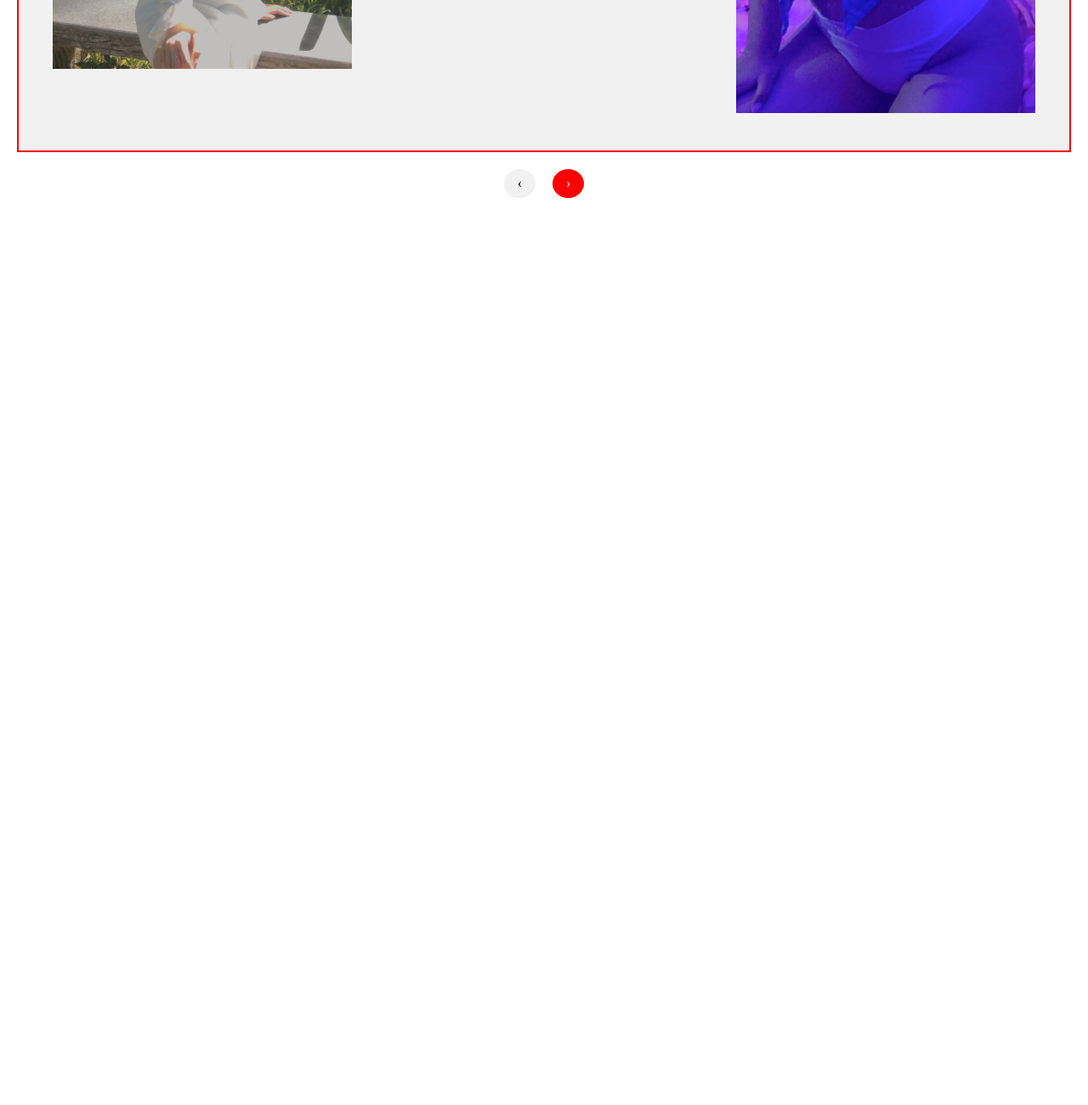
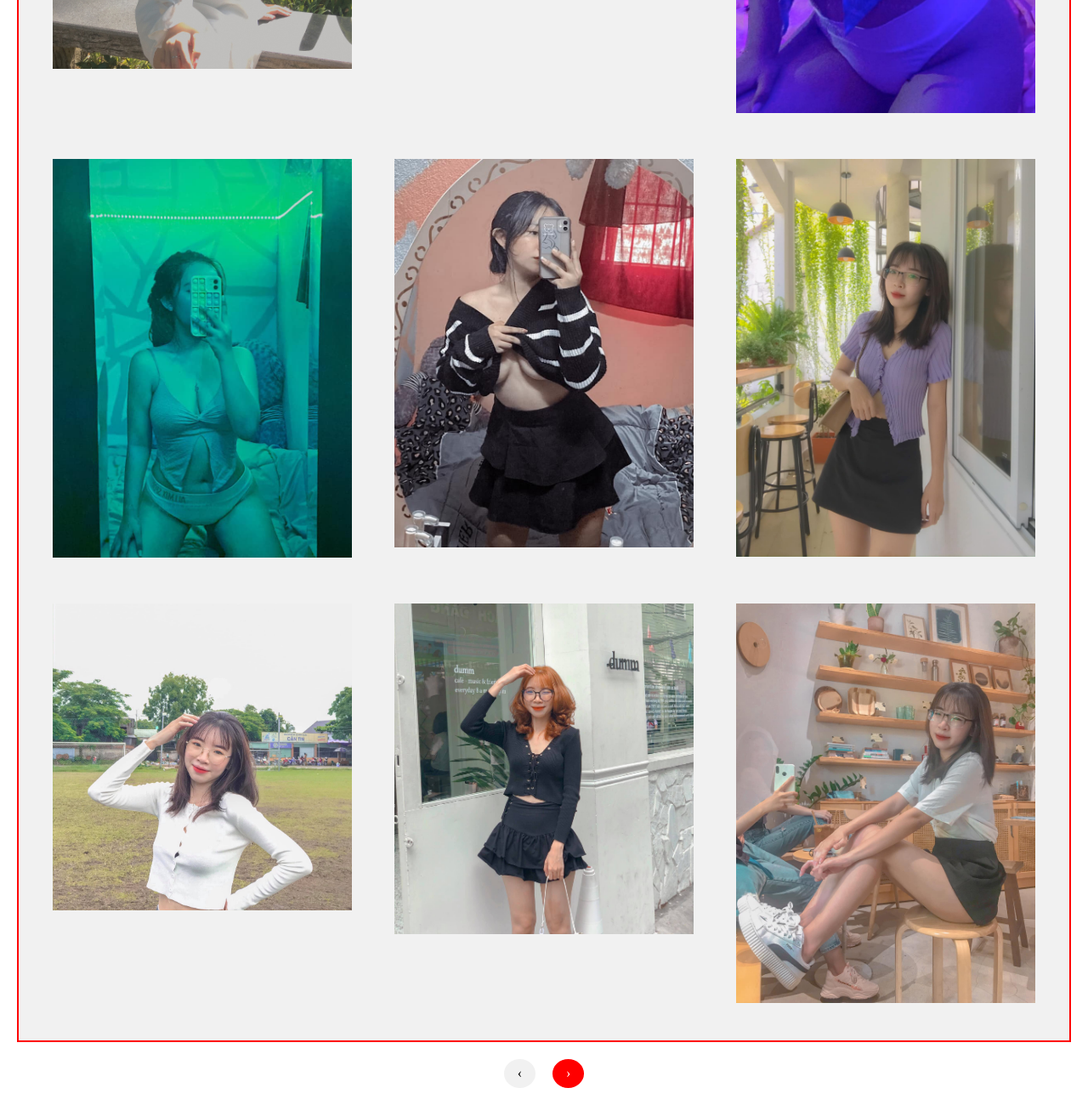
Before and after one commit to duchunggg02/abcxyz, a plain HTML site: page page1.html in a window 1280 px wide. Shown: the part 5796-7096 px from the top of the page at 85% size. Before the commit the page ends 6049 px from the top, so only its background shows below. Drawn offline with Linux system fonts and the light colour scheme.

Commit message:
Update page1.html

```diff
--- a/page1.html
+++ b/page1.html
@@ -99,6 +99,24 @@
       <div class="layout-item">
         <img src="./img/75.jpg" alt="" class="layout-img" />
       </div>
+      <div class="layout-item">
+        <img src="./img/76.jpg" alt="" class="layout-img" />
+      </div>
+      <div class="layout-item">
+        <img src="./img/77.jpg" alt="" class="layout-img" />
+      </div>
+      <div class="layout-item">
+        <img src="./img/78.jpg" alt="" class="layout-img" />
+      </div>
+      <div class="layout-item">
+        <img src="./img/79.jpg" alt="" class="layout-img" />
+      </div>
+      <div class="layout-item">
+        <img src="./img/80.jpg" alt="" class="layout-img" />
+      </div>
+      <div class="layout-item">
+        <img src="./img/81.jpg" alt="" class="layout-img" />
+      </div>
     </div>
     <div class="nav">
       <a href="./index.html" class="previous round">‹</a>
```
